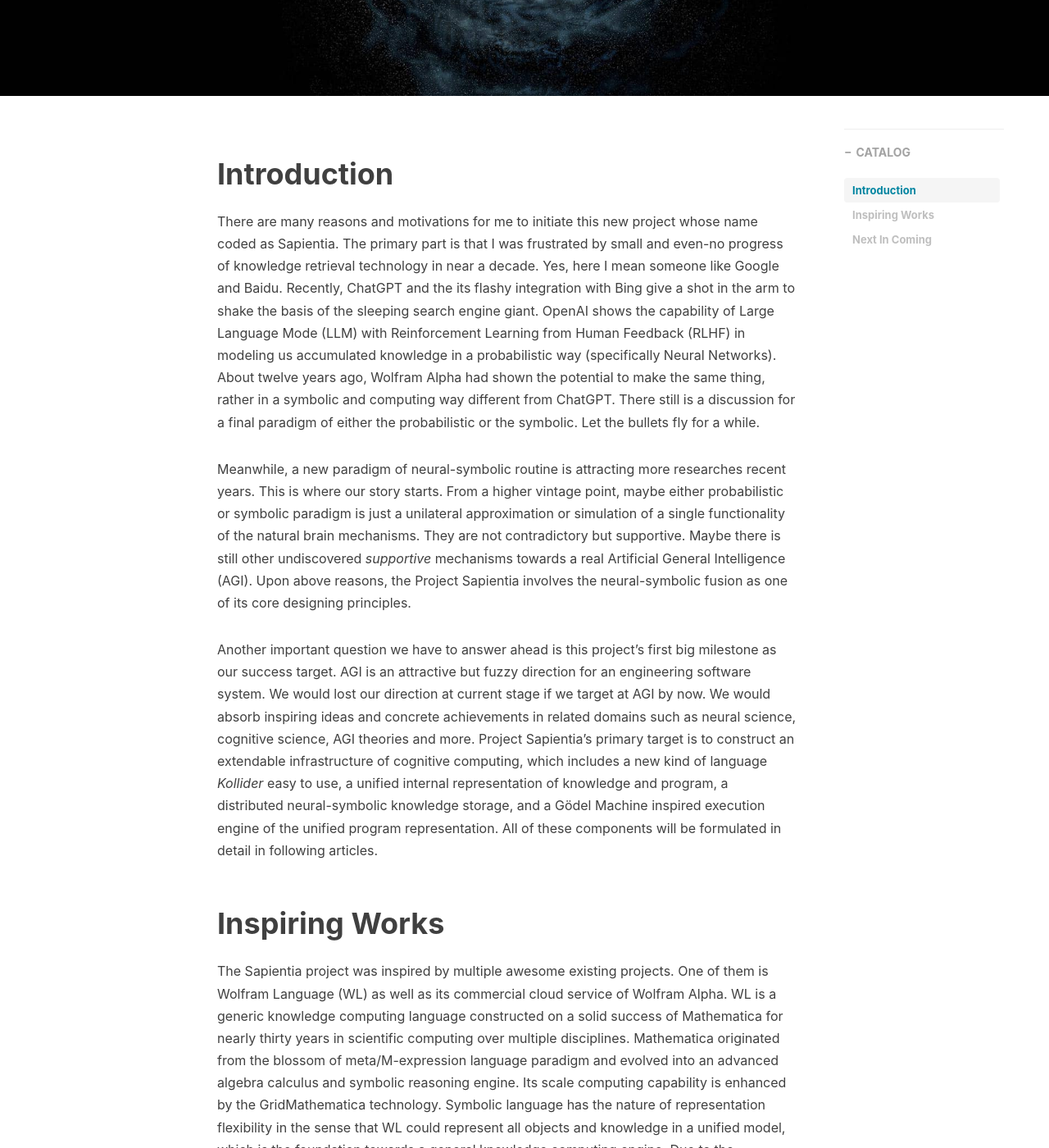
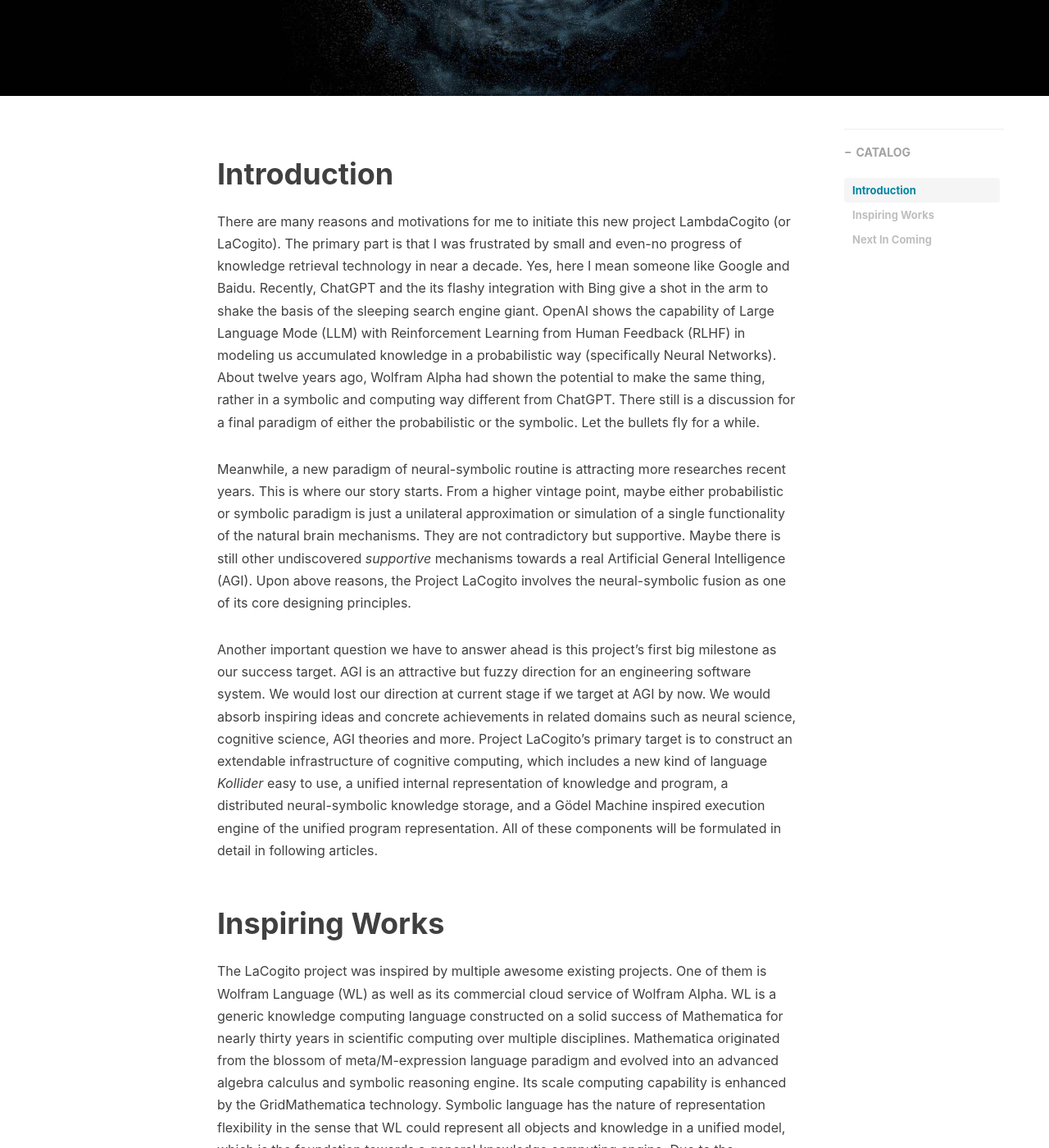
Before and after one commit to lambdacogito/lambdacogito.github.io, a Jekyll site: the page built from content/_posts/2023-03-12-project-sapientia.md, in a window 1280 px wide and 1400 px high, scrolled down 340 px. Shown: the whole window at 82% size. Built offline with Jekyll 4.4.1, drawn with Linux system fonts in a browser that asks for light colours; nearby versions of some CDN libraries; comment, search, counter and statistics services are not loaded; some of the changed text lies outside the part shown.

Commit message:
"Update: "

```diff
--- a/content/_posts/2023-03-12-project-sapientia.md
+++ b/content/_posts/2023-03-12-project-sapientia.md
@@ -1,19 +1,19 @@
 ---
 layout: post
-title: "Project Sapientia"
+title: "Project LaCogito"
 subtitle: ""
 date: 2023-03-12
 author: "Jamin Chen"
 header-img: "img/post-bg-universe.jpg"
-tags: ["Sapientia", "Cognitive Computing", "Wolfram", "OpenCog"]
+tags: ["Neuro-symbolic", "Cognitive Computing", "Wolfram", "OpenCog"]
 ---
 
 # Introduction
 
-There are many reasons and motivations for me to initiate this new project whose
-name coded as Sapientia. The primary part is that I was frustrated by small and
-even-no progress of knowledge retrieval technology in near a decade. Yes, here I
-mean someone like Google and Baidu. Recently, ChatGPT and the its flashy
+There are many reasons and motivations for me to initiate this new project
+LambdaCogito (or LaCogito). The primary part is that I was frustrated by small
+and even-no progress of knowledge retrieval technology in near a decade. Yes,
+here I mean someone like Google and Baidu. Recently, ChatGPT and the its flashy
 integration with Bing give a shot in the arm to shake the basis of the sleeping
 search engine giant. OpenAI shows the capability of Large Language Mode (LLM)
 with Reinforcement Learning from Human Feedback (RLHF) in modeling us
@@ -29,50 +29,51 @@ point, maybe either probabilistic or symbolic paradigm is just a unilateral
 approximation or simulation of a single functionality of the natural brain
 mechanisms. They are not contradictory but supportive. Maybe there is still
 other undiscovered *supportive* mechanisms towards a real Artificial General
-Intelligence (AGI). Upon above reasons, the Project Sapientia involves the
+Intelligence (AGI). Upon above reasons, the Project LaCogito involves the
 neural-symbolic fusion as one of its core designing principles.
 
 Another important question we have to answer ahead is this project's first big
-milestone as our success target. AGI is an attractive but fuzzy direction for an
-engineering software system. We would lost our direction at current stage if we
-target at AGI by now. We would absorb inspiring ideas and concrete achievements
-in related domains such as neural science, cognitive science, AGI theories and
-more. Project Sapientia's primary target is to construct an extendable
-infrastructure of cognitive computing, which includes a new kind of language
-*Kollider* easy to use, a unified internal representation of knowledge and
-program, a distributed neural-symbolic knowledge storage, and a Gödel Machine
-inspired execution engine of the unified program representation. All of these
-components will be formulated in detail in following articles.
+milestone as our success target. AGI is an attractive but fuzzy direction for
+an engineering software system. We would lost our direction at current stage if
+we target at AGI by now. We would absorb inspiring ideas and concrete
+achievements in related domains such as neural science, cognitive science, AGI
+theories and more. Project LaCogito's primary target is to construct an
+extendable infrastructure of cognitive computing, which includes a new kind of
+language *Kollider* easy to use, a unified internal representation of knowledge
+and program, a distributed neural-symbolic knowledge storage, and a Gödel
+Machine inspired execution engine of the unified program representation. All of
+these components will be formulated in detail in following articles.
 
 # Inspiring Works
 
-The Sapientia project was inspired by multiple awesome existing projects. One of
-them is Wolfram Language (WL) as well as its commercial cloud service of Wolfram
-Alpha. WL is a generic knowledge computing language constructed on a solid
-success of Mathematica for nearly thirty years in scientific computing over
-multiple disciplines. Mathematica originated from the blossom of
+The LaCogito project was inspired by multiple awesome existing projects. One of
+them is Wolfram Language (WL) as well as its commercial cloud service of
+Wolfram Alpha. WL is a generic knowledge computing language constructed on a
+solid success of Mathematica for nearly thirty years in scientific computing
+over multiple disciplines. Mathematica originated from the blossom of
 meta/M-expression language paradigm and evolved into an advanced algebra
 calculus and symbolic reasoning engine. Its scale computing capability is
 enhanced by the GridMathematica technology. Symbolic language has the nature of
 representation flexibility in the sense that WL could represent all objects and
 knowledge in a unified model, which is the foundation towards a general
-knowledge computing engine. Due to the commercial limitation of WL, we know less
-about the inner implementation of the real computing process under the hood.
+knowledge computing engine. Due to the commercial limitation of WL, we know
+less about the inner implementation of the real computing process under the
+hood.
 
 Another vital inspiring project is [OpenCog](https://opencog.org/) and its
 inheritor [OpenCog Hyperon](https://wiki.opencog.org/w/Hyperon) as proposed by
 Dr. Ben Goertzel. OpenCog targets at a open framework of AGI whose fundamental
 ideas lay in Dr. Goertzel's book "*Engineering General Intelligence*". Project
-Sapientia and OpenCog Hyperon share a few designing disciplines such as
+LaCogito and OpenCog Hyperon share a few designing disciplines such as
 hypergraph-modeled knowledge base, distributed knowledge storage. OpenCog has a
 high-level language called  Atomese whose V1 is a bunch of scripts in different
 languages to handle Atom objects in Atomspace storage. The successive Atomese 2
-proposed in Hyperon is designed with a core of generic gradual-typing based Atom
-and Atom-type-system framework. As still under design, Atomese 2 illustrates the
-potential of exploring dependent type, gradual typing, user pluggable type
-system. These aspects still remain under active researches. In the *Kollider*
-Language towards a native cognitive computing language, we would as well involve
-and practice some of these novel features.
+proposed in Hyperon is designed with a core of generic gradual-typing based
+Atom and Atom-type-system framework. As still under design, Atomese 2
+illustrates the potential of exploring dependent type, gradual typing, user
+pluggable type system. These aspects still remain under active researches. In
+the *Kollider* Language towards a native cognitive computing language, we would
+as well involve and practice some of these novel features.
 
 There are many other outstanding projects and researches that inspire us. They
 are [Cyc](https://en.wikipedia.org/wiki/Cyc), Dr. Saba's
@@ -85,10 +86,9 @@ ideas of these inspiring works would be discussed in following related topics.
 
 # Next In Coming
 
-I would write a series of articles on the core design of each Sapientia's
+I would write a series of articles on the core design of each LaCogito's
 component. These topics remain open for public discussion. One of Project
-Sapientia's goals is becoming a community-driven cognitive computing framework.
-The implementation part is hosted on Github community
-[LambdaCogito](https://github.com/lambdacogito). Welcome to join!
+LaCogito's goals is becoming a community-driven cognitive computing framework.
+The implementation part is hosted on Github community [LambdaCogito](https://github.com/lambdacogito). Welcome to join!
 
 <a rel="license" href="http://creativecommons.org/licenses/by-nc-sa/4.0/"><img alt="Creative Commons License" style="border-width:0" src="https://i.creativecommons.org/l/by-nc-sa/4.0/88x31.png" /></a><br />This work is licensed under a <a rel="license" href="http://creativecommons.org/licenses/by-nc-sa/4.0/">Creative Commons Attribution-NonCommercial-ShareAlike 4.0 International License</a>.
```
Also changed, not shown: content/_posts/2025-01-11-neurosymbolic-part1.md (+2 -2 lines).
